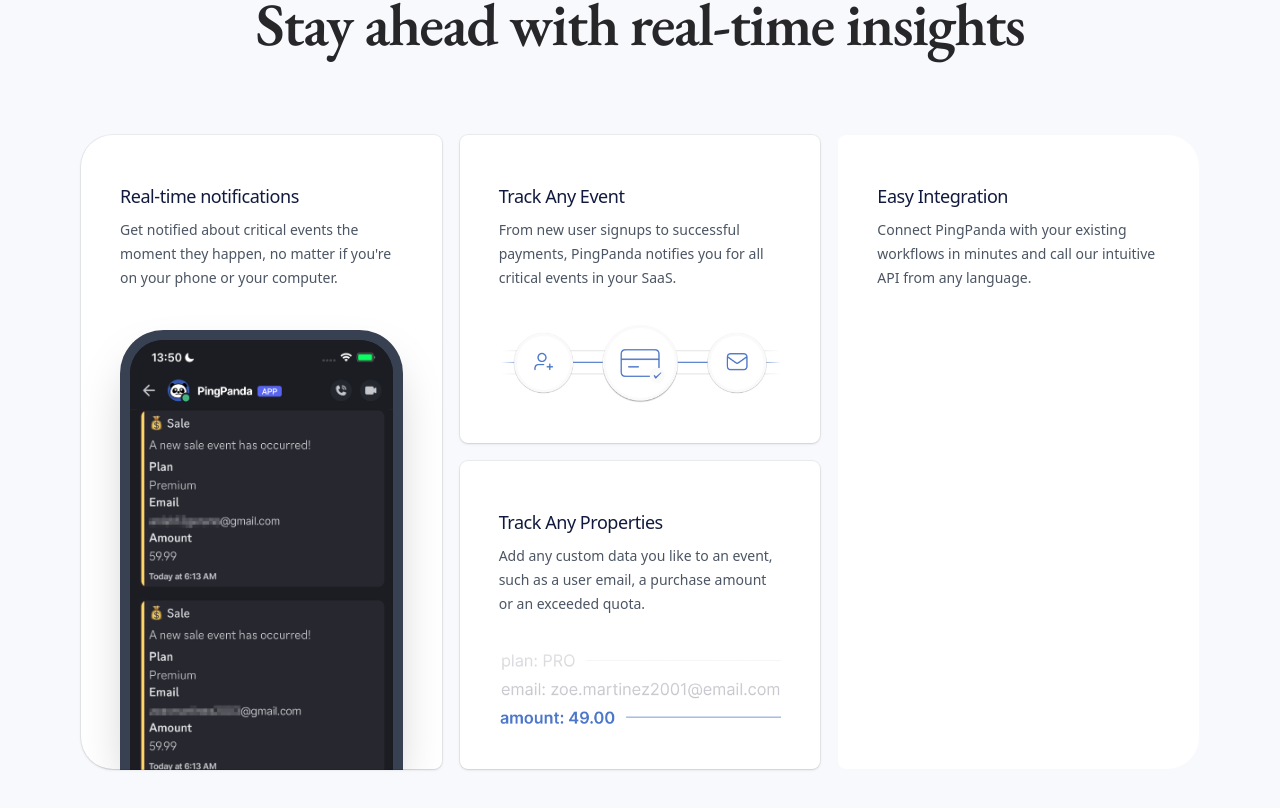
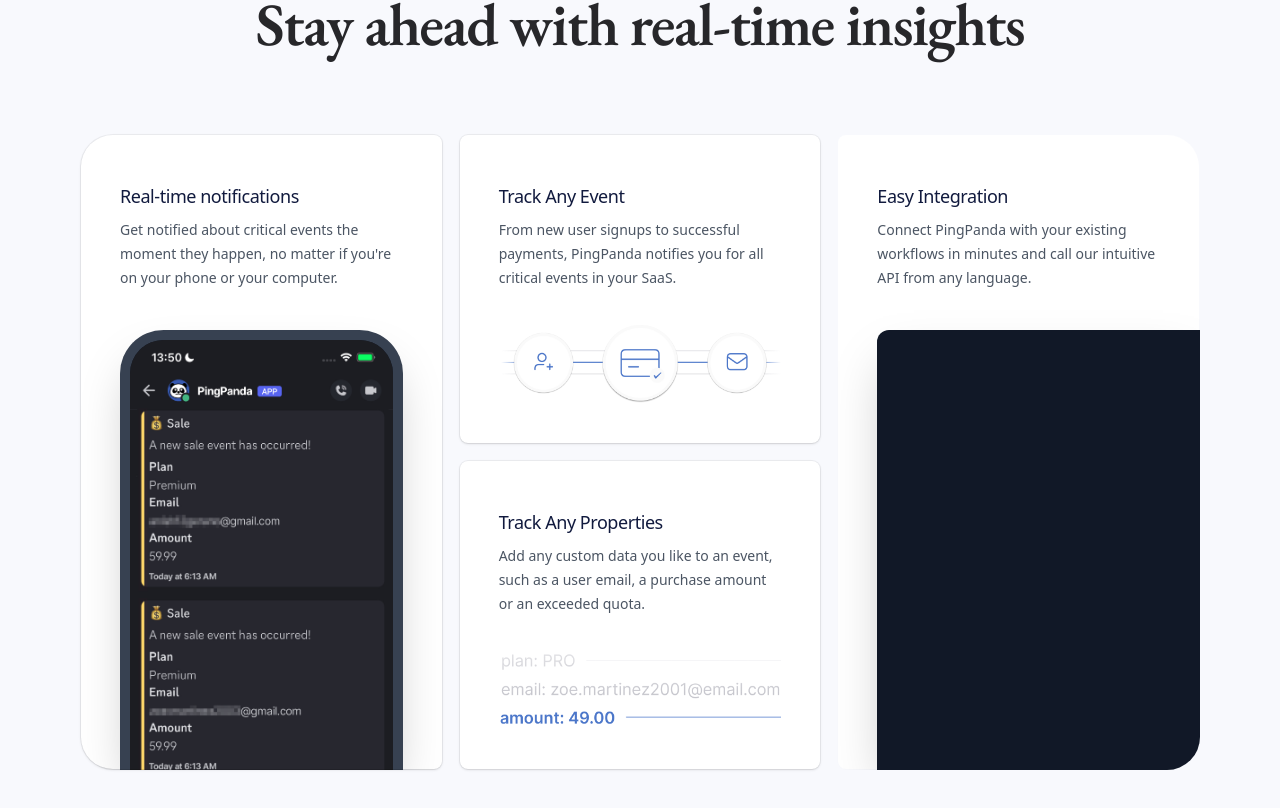
Before and after one commit to Lostovayne/Real-Time-SaaS-Insights-with-Discord, a Next.js app: page / in a window 1280 px wide. Shown: the part 1750-2558 px from the top of the page. Built offline with nearby package versions, Linux system fonts and the light colour scheme.

Commit message:
style(landing): fix indentation and add missing div in landing page
Adjust indentation for better readability and add a missing div with styling to the landing page layout

```diff
--- a/src/app/(landing)/page.tsx
+++ b/src/app/(landing)/page.tsx
@@ -205,8 +205,8 @@
             <div className="relative lg:row-span-2">
               <div className="absolute inset-px rounded-lg bg-white max-lg:rounded-b-[2rem] lg:rounded-r-[2rem]" />
               <div className="relative flex h-full flex-col overflow-hidden rounded-[calc(theme(borderRadius.lg)+1px)] max-lg:rounded-b-[calc(2rem+1px)] lg:rounded-r-[calc(2rem+1px)]">
-                <div className="px-8 pb-3 pt-8 sm:px-10 sm:pb-0 sm:pt-10" >
-                <p className="mt-2 text-lg/7 font-medium tracking-tight text-brand-950 max-lg:text-center">
+                <div className="px-8 pb-3 pt-8 sm:px-10 sm:pb-0 sm:pt-10">
+                  <p className="mt-2 text-lg/7 font-medium tracking-tight text-brand-950 max-lg:text-center">
                     Easy Integration
                   </p>
                   <p className="mt-2 max-w-lg text-sm/6 text-gray-600 max-lg:text-center">
@@ -214,7 +214,9 @@
                     and call our intuitive API from any language.
                   </p>
                 </div>
-                <div className="relative min-h-[30rem] w-full grow" ></div>
+                <div className="relative min-h-[30rem] w-full grow">
+                  <div className="absolute bottom-0 left-10 right-0 top-10 overflow-hidden rounded-tl-xl bg-gray-900 shadow-2xl"></div>
+                </div>
               </div>
             </div>
           </div>
```
